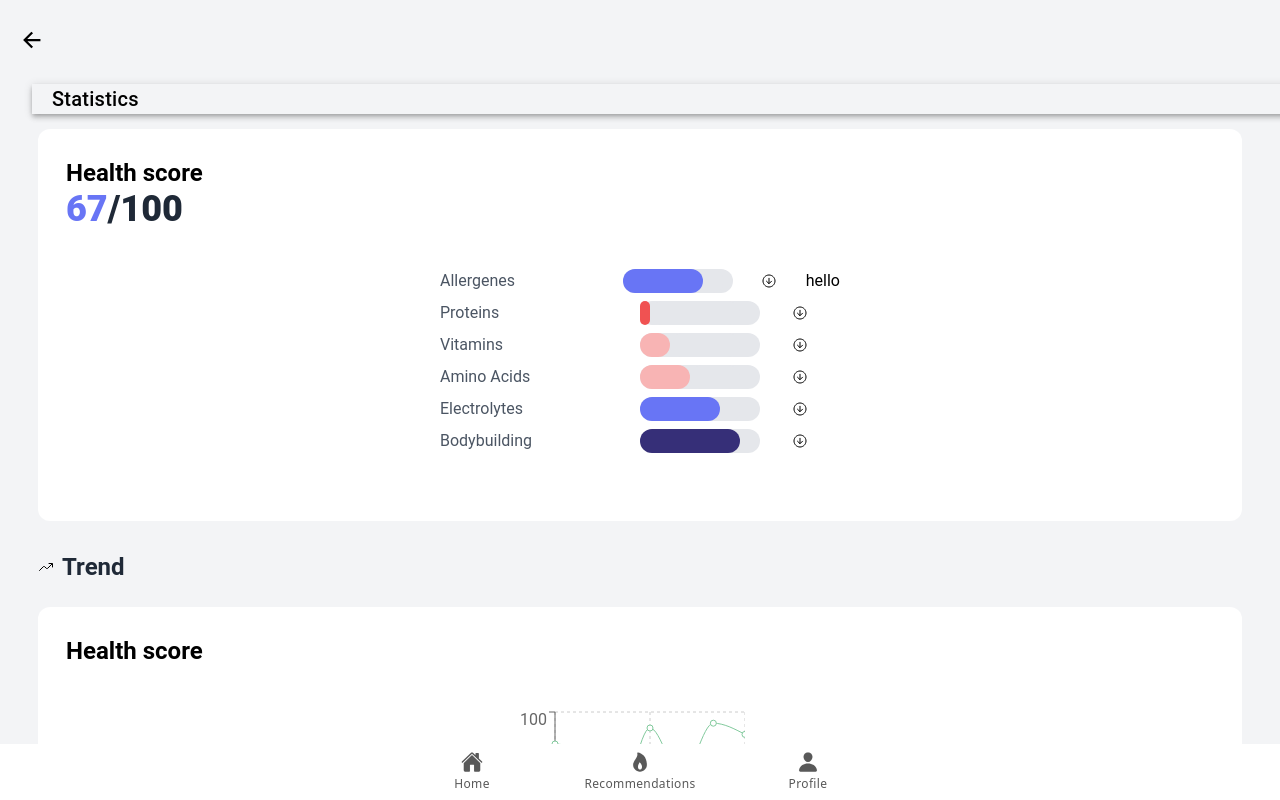
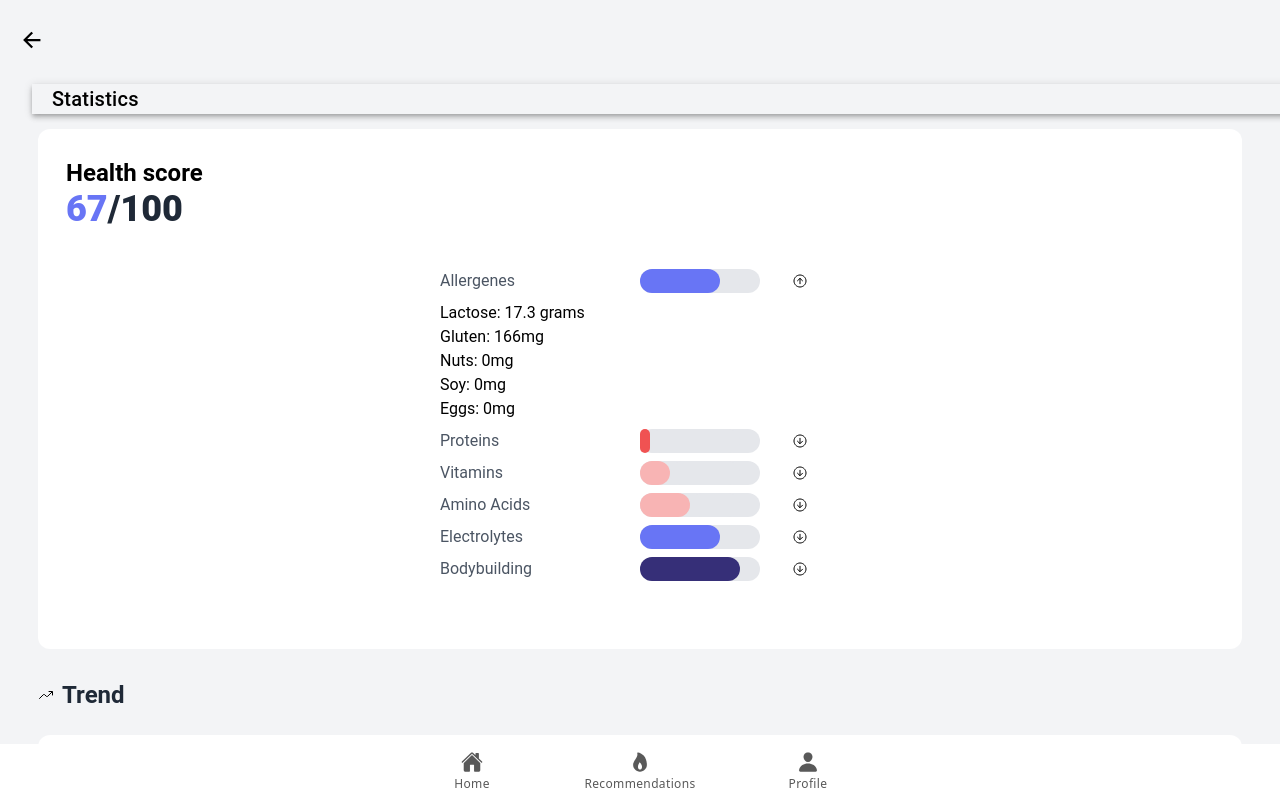
Before and after one commit to starthack-spectrasquad/frontend, a React (Vite) app: page /stats in a window 1280 px wide. Both pictures are taken after a click on the element "Allergenes". Built offline with nearby package versions, Linux system fonts and the light colour scheme.

Commit message:
typescript is always complaining about life

```diff
--- a/src/pages/Stats.tsx
+++ b/src/pages/Stats.tsx
@@ -1,9 +1,9 @@
 import { IonContent, IonHeader, IonPage, IonTitle, IonToolbar } from '@ionic/react';
 import Container from '../components/Container';
 import { IonIcon, useIonRouter, IonBackButton } from '@ionic/react';
-import { trendingUp, arrowForwardCircle, arrowDownCircleOutline } from 'ionicons/icons';
+import { trendingUp, arrowForwardCircle, arrowDownCircleOutline, arrowUpCircleOutline } from 'ionicons/icons';
 import { LineChart, Line, XAxis, YAxis, CartesianGrid, Tooltip, Legend, ResponsiveContainer, AreaChart, Area } from 'recharts';
-import {useState} from "react";
+import { useState } from "react";
 
 
 const data = [
@@ -113,7 +113,7 @@ const getPercent = (value: number, total: number): string => {
 };
 
 interface AdvancedData {
-    Allergenes : any,
+    Allergenes: any,
     Proteins: any,
     Vitamins: any,
     "Amino Acids": any,
@@ -200,6 +200,7 @@ const Stats: React.FC = () => {
                                             customClass += " bg-red-500"
 
                                         return (
+                                            <>
                                                 <div className={"flex items-center my-2"} key={e.name + index}
                                                     onClick={
                                                         // trying to access the element advancedData . nameExpanded, so e.g. advancedData.ProteinsExpanded
@@ -216,27 +217,48 @@ const Stats: React.FC = () => {
                                                         <div className={customClass} style={{ width: e.value, borderRadius: "25px" }}></div>
                                                         <div className=' bg-gray-200 h-6' style={{ width: 100 - e.value, borderRadius: "25px" }}></div>
                                                     </div>
+
+                                                    {
+                                                        (() => {
+                                                            // trying to access the element advancedData . nameExpanded, so e.g. advancedData.ProteinsExpanded
+                                                            if (advancedData[`${e.name}Expanded` as keyof AdvancedData] === true) {
+                                                                return (
+                                                                    <div className={"flex justify-center"} style={{ width: "20%" }}>
+                                                                        <IonIcon icon={arrowUpCircleOutline} />
+                                                                    </div>
+                                                                );
+                                                            } else {
+                                                                return (
                                                                     <div className={"flex justify-center"} style={{ width: "20%" }}>
                                                                         <IonIcon icon={arrowDownCircleOutline} />
                                                                     </div>
-
-                                                {(() => {
+                                                                );
+                                                            }
+                                                            return null;
+                                                        })()
+                                                    }
+                                                </div>
+                                                {
+                                                    (() => {
                                                         // trying to access the element advancedData . nameExpanded, so e.g. advancedData.ProteinsExpanded
                                                         if (advancedData[`${e.name}Expanded` as keyof AdvancedData] === true) {
                                                             return (
                                                                 <div className="">
-                                                                <p>hello</p>
+                                                                    {Object.entries(advancedData[e.name]).map(([key, value]) => (
+                                                                        <p key={key}>{key}: {value}</p>
+                                                                    ))}
                                                                 </div>
                                                             );
                                                         }
                                                         return null;
-                                                })()}
-
-
-                                            </div>
+                                                    })()
+                                                }
+                                            </>
                                         )
                                     })}
-                                </div>
+
+                                </div >
+
 
 
                             </div>
```
Lines whose indentation alone changed are shown as unchanged.
